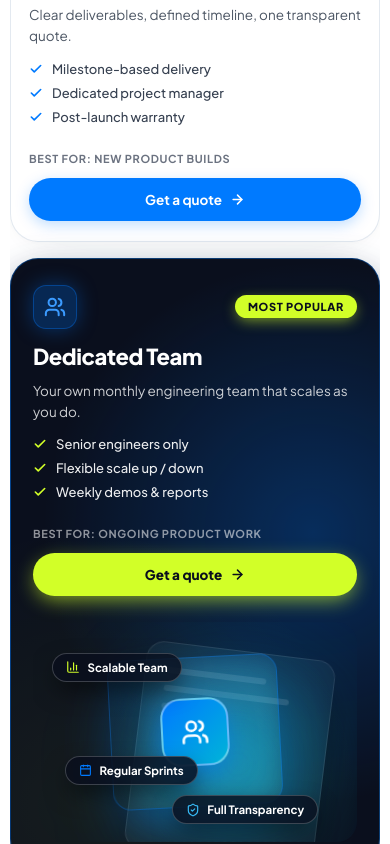
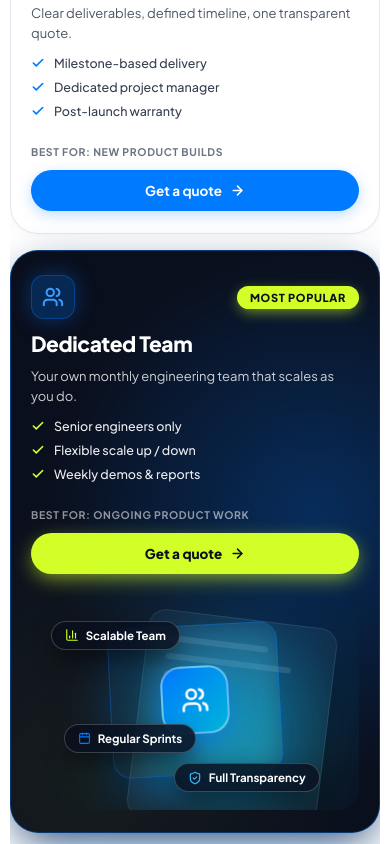
Before and after one commit to VEDANTDESAI2409/graphionic_landing_page, a React (Vite) app in the folder site/: page / in a window 390 px wide. Shown: the part 5240-6084 px from the top of the page. Built offline with nearby package versions, Linux system fonts and the light colour scheme.

Commit message:
feat: work  section redesign

```diff
--- a/site/src/components/EngagementModels.jsx
+++ b/site/src/components/EngagementModels.jsx
@@ -291,8 +291,13 @@ export default function EngagementModels() {
                       <span className="eng-card-ico" aria-hidden="true">
                         <Ico size={22} strokeWidth={2.2} />
                       </span>
-                      {isFocalBadge && isActive && (
-                        <span className="eng-card-badge">MOST POPULAR</span>
+                      {isFocalBadge && (
+                        <span
+                          className={`eng-card-badge${isActive ? ' is-visible' : ''}`}
+                          aria-hidden={!isActive}
+                        >
+                          MOST POPULAR
+                        </span>
                       )}
                     </div>
 
@@ -325,14 +330,15 @@ export default function EngagementModels() {
                     </div>
                   </div>
 
-                  {/* Right Column: Visual Graphic (Visible only when card is active) */}
-                  {isActive && (
-                    <div className="eng-card-visual-slot">
-                      {i === 0 && <FixedScopeVisual isActive={isActive} />}
-                      {i === 1 && <DedicatedTeamVisual isActive={isActive} />}
-                      {i === 2 && <SupportVisual isActive={isActive} />}
-                    </div>
-                  )}
+                  {/* Right Column: Visual Graphic (Kept mounted to eliminate reflow and visual rebuilding) */}
+                  <div
+                    className={`eng-card-visual-slot${isActive ? ' is-active' : ''}`}
+                    aria-hidden={!isActive}
+                  >
+                    {i === 0 && <FixedScopeVisual isActive={isActive} />}
+                    {i === 1 && <DedicatedTeamVisual isActive={isActive} />}
+                    {i === 2 && <SupportVisual isActive={isActive} />}
+                  </div>
                 </div>
               </div>
             );
--- a/site/src/index.css
+++ b/site/src/index.css
@@ -2832,12 +2832,16 @@ img { max-width: 100%; display: block; }
   outline: none;
   box-sizing: border-box;
   overflow: hidden;
+  height: 410px;
+  min-height: 410px;
+  max-height: 410px;
+  padding: 28px 24px 24px;
   transition:
-    flex 0.48s cubic-bezier(0.22, 1, 0.36, 1),
-    transform 0.4s cubic-bezier(0.22, 1, 0.36, 1),
+    flex 0.52s cubic-bezier(0.22, 1, 0.36, 1),
     background 0.4s ease,
     border-color 0.4s ease,
-    box-shadow 0.48s cubic-bezier(0.22, 1, 0.36, 1);
+    box-shadow 0.52s cubic-bezier(0.22, 1, 0.36, 1);
+  will-change: flex;
 }
 
 /* Inactive Card */
@@ -2847,10 +2851,8 @@ img { max-width: 100%; display: block; }
   background: #ffffff;
   border: 1px solid rgba(226, 232, 240, 0.95);
   box-shadow: 0 10px 30px -10px rgba(15, 23, 42, 0.06), 0 2px 6px rgba(0, 0, 0, 0.02);
-  padding: 30px 24px 26px;
 }
 .eng-model-card.is-inactive:hover {
-  transform: translateY(-4px);
   border-color: rgba(0, 122, 255, 0.28);
   box-shadow: 0 18px 40px -10px rgba(0, 122, 255, 0.12), 0 4px 10px rgba(0, 0, 0, 0.03);
 }
@@ -2866,8 +2868,6 @@ img { max-width: 100%; display: block; }
   border: 1px solid rgba(0, 122, 255, 0.38);
   box-shadow: 0 28px 70px -15px rgba(0, 122, 255, 0.32),
               0 14px 40px -10px rgba(10, 15, 29, 0.8);
-  padding: 32px 30px 28px;
-  transform: translateY(-4px);
 }
 .eng-model-card:focus-visible {
   outline: 2px solid var(--blue);
@@ -2877,20 +2877,26 @@ img { max-width: 100%; display: block; }
 /* Inner 2-column flex */
 .eng-card-inner {
   display: flex;
-  gap: 22px;
+  flex-direction: row;
   align-items: stretch;
+  gap: 16px;
   width: 100%;
   height: 100%;
-}
-
-/* Left Content Column */
+  position: relative;
+}
+
+/* Left Content Column - Fixed width to completely eliminate text reflow */
 .eng-card-content {
   display: flex;
   flex-direction: column;
-  gap: 11px;
-  flex: 1;
-  min-width: 0;
+  gap: 10px;
+  width: 236px;
+  min-width: 236px;
+  max-width: 236px;
+  flex: 0 0 236px;
+  height: 100%;
   z-index: 2;
+  position: relative;
 }
 
 .eng-card-topbar {
@@ -2932,13 +2938,24 @@ img { max-width: 100%; display: block; }
   border-radius: 999px;
   box-shadow: 0 4px 14px -2px rgba(210, 255, 40, 0.6);
   flex: none;
+  opacity: 0;
+  transform: scale(0.92);
+  pointer-events: none;
+  transition: opacity 0.3s cubic-bezier(0.22, 1, 0.36, 1), transform 0.3s cubic-bezier(0.22, 1, 0.36, 1);
+}
+.eng-card-badge.is-visible {
+  opacity: 1;
+  transform: scale(1);
+  pointer-events: auto;
 }
 
 .eng-card-title {
-  font-size: 20px;
+  font-size: 21px;
   font-weight: 800;
   letter-spacing: -0.02em;
+  line-height: 1.25;
   margin: 2px 0 0;
+  white-space: nowrap;
   transition: color 0.35s ease;
 }
 .eng-model-card.is-inactive .eng-card-title {
@@ -2946,14 +2963,14 @@ img { max-width: 100%; display: block; }
 }
 .eng-model-card.is-active .eng-card-title {
   color: #ffffff;
-  font-size: 22px;
 }
 
 .eng-card-desc {
-  font-size: 13.5px;
-  line-height: 1.55;
+  font-size: 13px;
+  line-height: 1.5;
   transition: color 0.35s ease;
   margin: 0;
+  min-height: 39px;
 }
 .eng-model-card.is-inactive .eng-card-desc {
   color: var(--gray-600);
@@ -2965,7 +2982,7 @@ img { max-width: 100%; display: block; }
 .eng-card-points {
   list-style: none;
   padding: 0;
-  margin: 3px 0 6px;
+  margin: 2px 0 6px;
   display: grid;
   gap: 8px;
 }
@@ -2973,8 +2990,9 @@ img { max-width: 100%; display: block; }
   display: flex;
   align-items: center;
   gap: 9px;
-  font-size: 13px;
+  font-size: 12.5px;
   font-weight: 500;
+  white-space: nowrap;
   transition: color 0.35s ease;
 }
 .eng-model-card.is-inactive .eng-card-points li {
@@ -3001,16 +3019,19 @@ img { max-width: 100%; display: block; }
   margin-top: auto;
   display: flex;
   flex-direction: column;
-  gap: 13px;
+  gap: 12px;
   padding-top: 10px;
 }
 
 .eng-card-best {
-  font-size: 11px;
+  font-size: 10.5px;
   font-weight: 700;
   letter-spacing: 0.06em;
   text-transform: uppercase;
   transition: color 0.35s ease;
+  white-space: nowrap;
+  overflow: hidden;
+  text-overflow: ellipsis;
 }
 .eng-model-card.is-inactive .eng-card-best {
   color: var(--gray-500);
@@ -3028,10 +3049,11 @@ img { max-width: 100%; display: block; }
   font-size: 13.5px;
   font-weight: 700;
   border-radius: 999px;
-  padding: 13px 24px;
+  padding: 12px 20px;
   cursor: pointer;
   border: none;
   width: 100%;
+  box-sizing: border-box;
   transition: all 0.28s cubic-bezier(0.22, 1, 0.36, 1);
   text-decoration: none;
 }
@@ -3063,28 +3085,34 @@ img { max-width: 100%; display: block; }
   transform: translateX(3px);
 }
 
-/* Right Visual Slot on Active Card */
+/* Right Visual Slot on Card */
 .eng-card-visual-slot {
-  flex: 1.15;
+  width: 220px;
   min-width: 220px;
+  max-width: 220px;
+  flex: 0 0 220px;
+  height: 100%;
   position: relative;
   display: flex;
   align-items: center;
   justify-content: center;
   border-radius: 20px;
   overflow: hidden;
-  animation: engVisualReveal 0.45s cubic-bezier(0.22, 1, 0.36, 1) forwards;
-}
-
-@keyframes engVisualReveal {
-  from {
-    opacity: 0;
-    transform: translateX(18px) scale(0.96);
-  }
-  to {
-    opacity: 1;
-    transform: translateX(0) scale(1);
-  }
+  opacity: 0;
+  pointer-events: none;
+  visibility: hidden;
+  transform: translateX(14px);
+  transition:
+    opacity 0.32s cubic-bezier(0.22, 1, 0.36, 1),
+    transform 0.38s cubic-bezier(0.22, 1, 0.36, 1),
+    visibility 0.38s;
+  will-change: opacity, transform;
+}
+.eng-card-visual-slot.is-active {
+  opacity: 1;
+  pointer-events: auto;
+  visibility: visible;
+  transform: translateX(0);
 }
 
 /* Visual Container Elements */
@@ -3454,18 +3482,28 @@ img { max-width: 100%; display: block; }
   .engage-cards-row {
     gap: 14px;
   }
+  .eng-model-card {
+    height: 410px;
+    min-height: 410px;
+    padding: 24px 18px 22px;
+  }
+  .eng-card-content {
+    width: 220px;
+    min-width: 220px;
+    max-width: 220px;
+    flex: 0 0 220px;
+  }
+  .eng-card-visual-slot {
+    width: 190px;
+    min-width: 190px;
+    max-width: 190px;
+    flex: 0 0 190px;
+  }
+  .eng-card-inner {
+    gap: 12px;
+  }
   .eng-model-card.is-active {
-    flex: 1.6 1 0;
-    padding: 26px 22px 24px;
-  }
-  .eng-model-card.is-inactive {
-    padding: 24px 18px 20px;
-  }
-  .eng-card-inner {
-    gap: 16px;
-  }
-  .eng-card-visual-slot {
-    min-width: 180px;
+    flex: 1.8 1 0;
   }
 }
 
@@ -3482,19 +3520,43 @@ img { max-width: 100%; display: block; }
     max-width: 500px;
     margin: 0 auto;
   }
-  .eng-model-card.is-inactive,
-  .eng-model-card.is-active {
-    flex: none;
-    width: 100%;
+  .eng-model-card {
+    height: auto !important;
+    min-height: 0 !important;
+    max-height: none !important;
+    flex: none !important;
+    width: 100% !important;
     transform: none !important;
+    padding: 24px 20px 22px;
   }
   .eng-card-inner {
     flex-direction: column;
+    gap: 16px;
+  }
+  .eng-card-content {
+    width: 100% !important;
+    min-width: 0 !important;
+    max-width: 100% !important;
+    flex: none !important;
+    height: auto !important;
+  }
+  .eng-card-title {
+    white-space: normal;
+  }
+  .eng-card-points li {
+    white-space: normal;
   }
   .eng-card-visual-slot {
-    min-width: 100%;
+    width: 100% !important;
+    min-width: 0 !important;
+    max-width: 100% !important;
+    flex: none !important;
     min-height: 220px;
-    margin-top: 10px;
+    height: 220px;
+    transform: none !important;
+  }
+  .eng-card-visual-slot:not(.is-active) {
+    display: none;
   }
   .eng-visual {
     min-height: 220px;
@@ -3506,7 +3568,8 @@ img { max-width: 100%; display: block; }
   .engage-arrow-btn,
   .engage-dot,
   .eng-cta-btn,
-  .eng-card-visual-slot {
+  .eng-card-visual-slot,
+  .eng-card-badge {
     transition: none !important;
     animation: none !important;
   }
```
